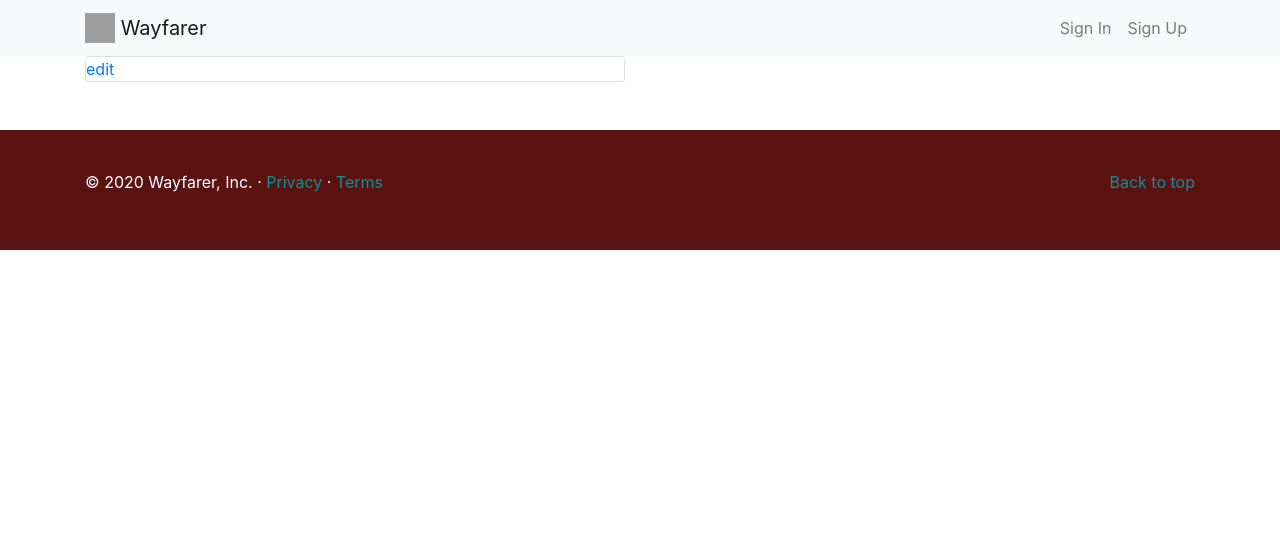
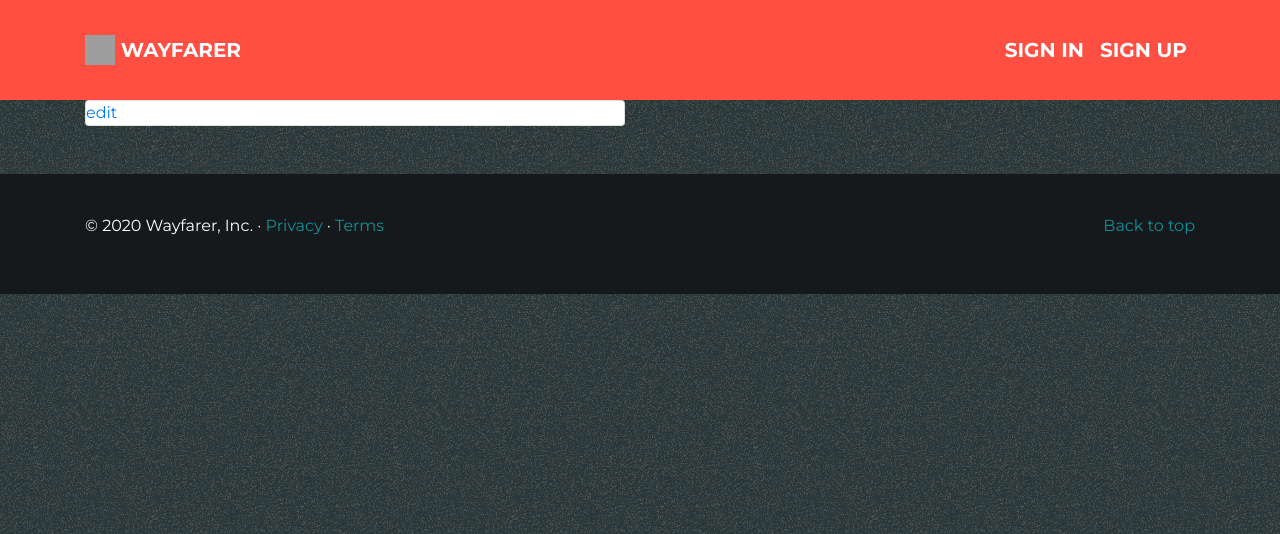
Before and after one commit to gabtorre/wayfarer, a Django app: page /profile/ in a window 1280 px wide. Shown: the top 534 px of the page. Run offline with Django 3.2, Linux system fonts and the light colour scheme; data that the repository does not hold is empty; some libraries are stand-ins or nearby versions; grey boxes are pictures that could not be loaded.

Commit message:
Updates CSS

```diff
--- a/main_app/static/styles/main.css
+++ b/main_app/static/styles/main.css
@@ -1,16 +1,27 @@
 :root {
     --black: #070708;
     --gray: #A3C0C3;
+    --dark-gray: #15191C;
     --red: #F91D14;
+    --mid-red: #FF4F43;
     --light-red: #9E201A;
     --dark-red: #5A1311;
     --light-blue: #109098;
     --dark-blue: #2F5255;
   }
 
+body {
+  font-family: 'Montserrat', sans-serif;
+
+  background-image: url("../download.png");
+
+
+}
+
 footer {
   padding-top: 40px;
   padding-bottom: 40px;
+  background-color: var(--dark-gray);
 }
 
 footer a {
@@ -26,5 +37,44 @@ a {
 }
 
 .dark-red-bg {
-  background-color: var(--dark-red);
+  background-color: var(--mid-red);
 }
+
+.menu-height {
+  height: 100px;
+}
+
+
+height: 100px;
+
+.main-font {
+  font-family: 'Montserrat', sans-serif;
+}
+
+nav a {
+  font-family: 'Montserrat', sans-serif;
+  font-size: 20px;
+  font-weight: 700;
+  line-height: 29px;
+  text-transform: uppercase;
+  color: #fff;
+}
+
+nav a {
+  font-family: 'Montserrat', sans-serif;
+  font-size: 20px;
+  font-weight: 700;
+  line-height: 29px;
+  text-transform: uppercase;
+  color: #fff;
+}
+
+nav a:hover, a:active {
+  color: var(--black);
+}
+
+h1 {
+  font-weight: 900;
+  color: #fff;
+  text-transform: uppercase;
+}
--- a/main_app/templates/base.html
+++ b/main_app/templates/base.html
@@ -12,11 +12,15 @@
     <!-- Static CSS -->
     <link rel="stylesheet" type="text/css" href="{% static 'styles/main.css' %}">
 
+    <!-- Font -->
+    <link href="https://fonts.googleapis.com/css2?family=Montserrat:wght@400;500;600;700;800&display=swap" rel="stylesheet">
+
+
     <title>Wayfarer</title>
   </head>
   <body>
     <!-- Main Menu -->
-    <nav class="navbar navbar-expand-lg navbar-light bg-light">
+    <nav class="navbar navbar-expand-lg dark-red-bg menu-height">
     <div class="container">
         <a class="navbar-brand" href="{% url 'home' %}">
             <img src="/docs/4.0/assets/brand/bootstrap-solid.svg" width="30" height="30" class="d-inline-block align-top" alt="">
@@ -106,7 +110,7 @@
 
     <!-- Footer -->
 
-    <footer class="dark-red-bg mt-5">
+    <footer class="mt-5">
       <div class="container">
       <p class="float-right"><a href="#">Back to top</a></p>
       <p class="text-white">© 2020 Wayfarer, Inc. · <a href="#">Privacy</a> · <a href="#">Terms</a></p>
--- a/main_app/templates/main.html
+++ b/main_app/templates/main.html
@@ -6,7 +6,7 @@
 <div class="container mt-4">
   <div class="row">
     <div class="col-4">
-        <h2>Cities</h2>
+        <h1>Cities</h1>
         <div class="card" style="width: 18rem;">
             <ul class="list-group list-group-flush">
 
```
Also changed, not shown: main_app/static/download.png (added).
